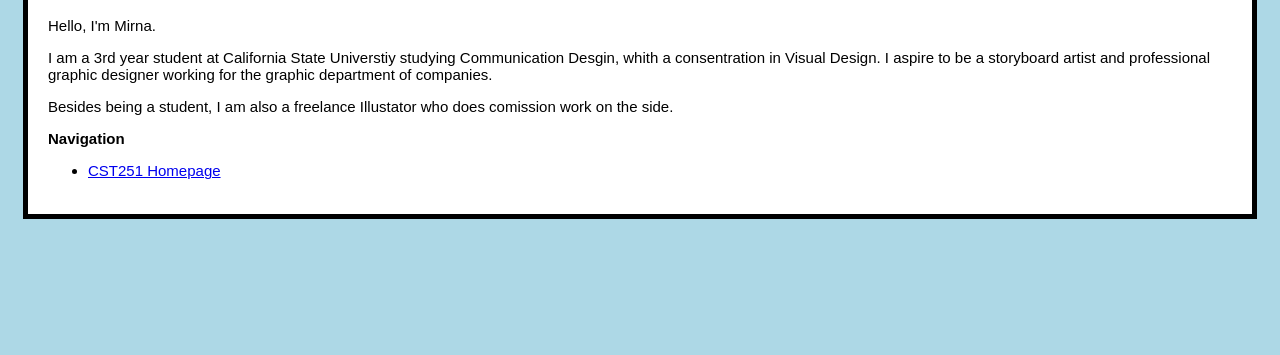
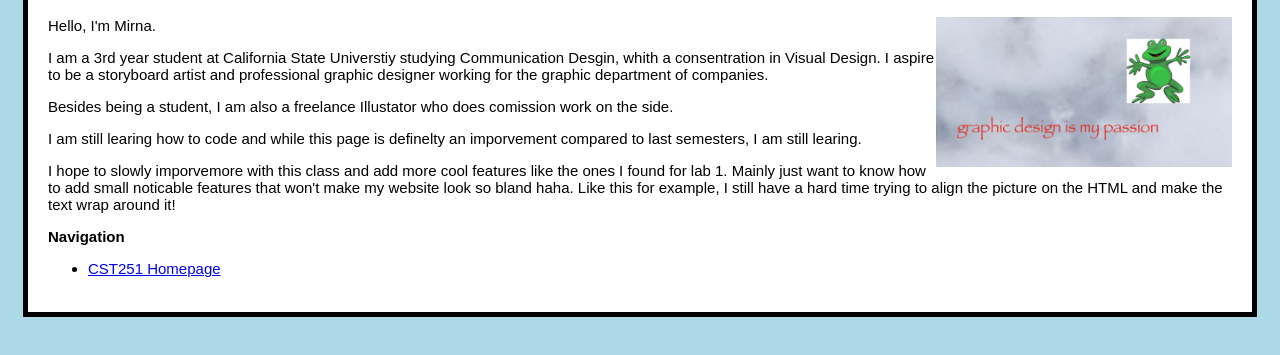
Before and after one commit to MCGonzalez831/cst252, a plain HTML site: page lab2/helloworld.html in a window 1280 px wide. Shown: the part 97-452 px from the top of the page. Drawn offline with Linux system fonts and the light colour scheme.

```diff
--- a/lab2/css/lab.css
+++ b/lab2/css/lab.css
@@ -29,3 +29,12 @@
   color: black;
   text-align: center;
 }
+
+body{
+height: 100%;
+width:auto;
+}
+
+img{
+  float: right;
+}
--- a/lab2/helloworld.html
+++ b/lab2/helloworld.html
@@ -11,6 +11,9 @@
 
 <h1>Hello World!</h1>
 
+<img src="img/passion.png" alt="img" style="width:25%" align="right">
+
+
   <div class="mirna">
 
 		<p>Hello, I'm Mirna.</p>
@@ -22,7 +25,14 @@
 
 		<p>Besides being a student, I am also a freelance Illustator who does comission work on the side.</p>
 
-    <p></p>
+    <p>I am still learing how to code and while this page is definelty an imporvement compared to last semesters, I am still learing. </p>
+
+<p>I hope to slowly imporvemore with this class and add more cool features
+	 like the ones I found for lab 1. Mainly just want to know how to add small
+	  noticable features that won't make my website look so bland haha.
+	Like this for example, I still have a hard time trying to align the picture on the HTML and make the text wrap around it!</p>
+
+
 
 
 
```
Also changed, not shown: lab2/img/passion.png (added).
